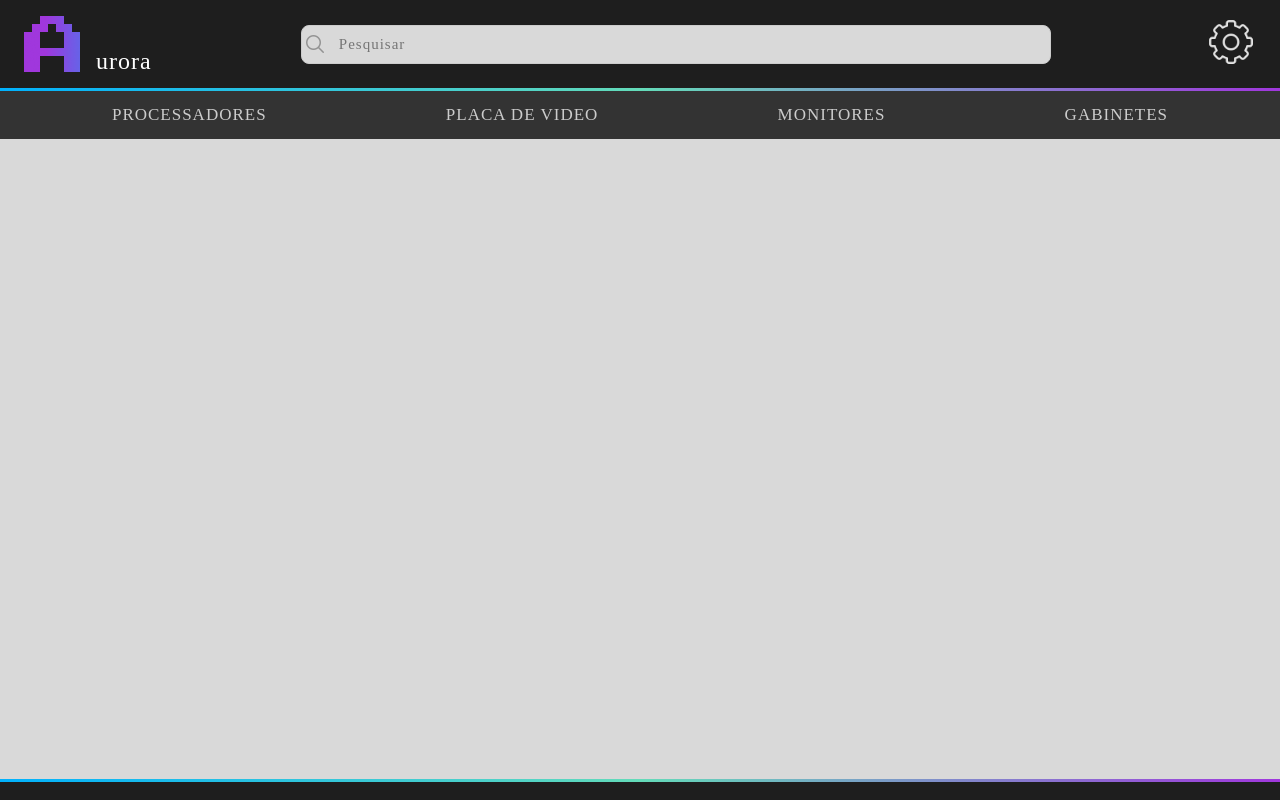
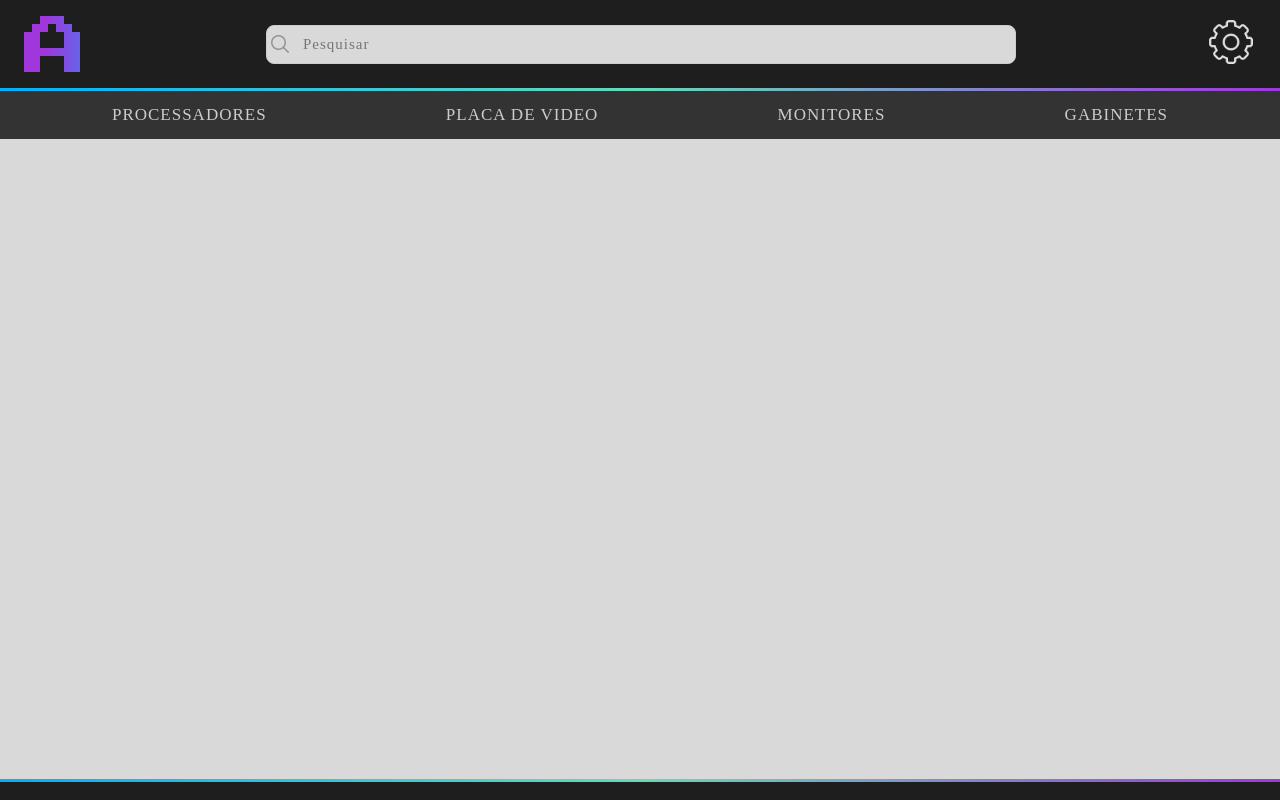
Before and after one commit to cappeLindo/frontend, a plain HTML site: page aurora/index.html in a window 1280 px wide. Shown: the top 800 px of the page. Drawn offline with Linux system fonts and the light colour scheme.

Commit message:
nadaaaaaaaaaaaaaa

```diff
--- a/aurora/css/header.css
+++ b/aurora/css/header.css
@@ -40,16 +40,6 @@
     margin-right: 1rem;
 }
 
-.aurora {
-    font-family: JetBrains Mono;
-    color: white;
-    font-weight: 200;
-    font-size: 24px;
-    display: flex;
-    position: relative;
-    top: 1.1rem;
-    padding-right: 1rem;
-}
 
 #config {
     display: flex;
@@ -143,10 +133,6 @@
 @media only screen and (max-width: 626px) {
     .navegacao a { font-size: 10px
 }
-    .aurora {
-        display: none;
-    }
-
     .navegacao {
         gap: 5%;
     }
--- a/aurora/index.html
+++ b/aurora/index.html
@@ -32,9 +32,6 @@
             <div class="logo">
                 <img src="img/Background.png" alt="Logo" width="56px">
             </div>
-
-            <!-- Título -->
-            <h1 class="aurora">urora</h1>
 
             <!-- Barra de pesquisa -->
             <div class="search">
```
